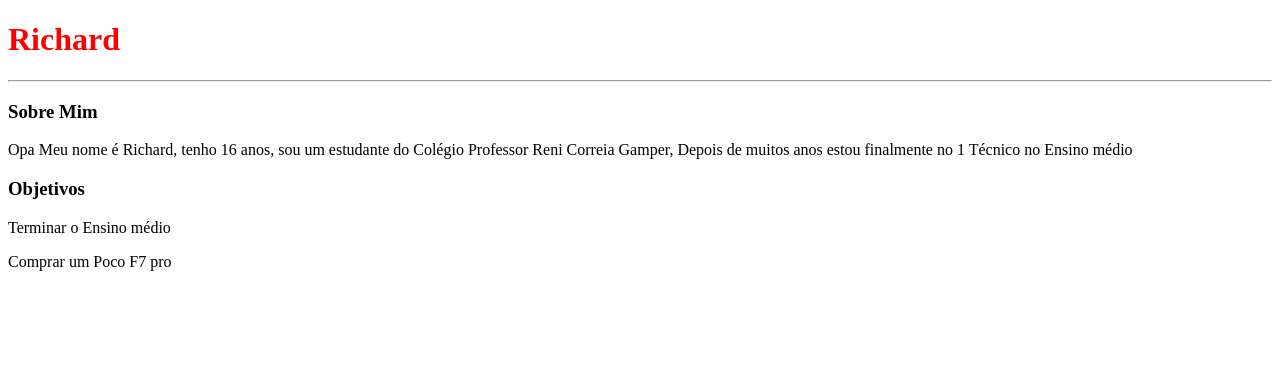
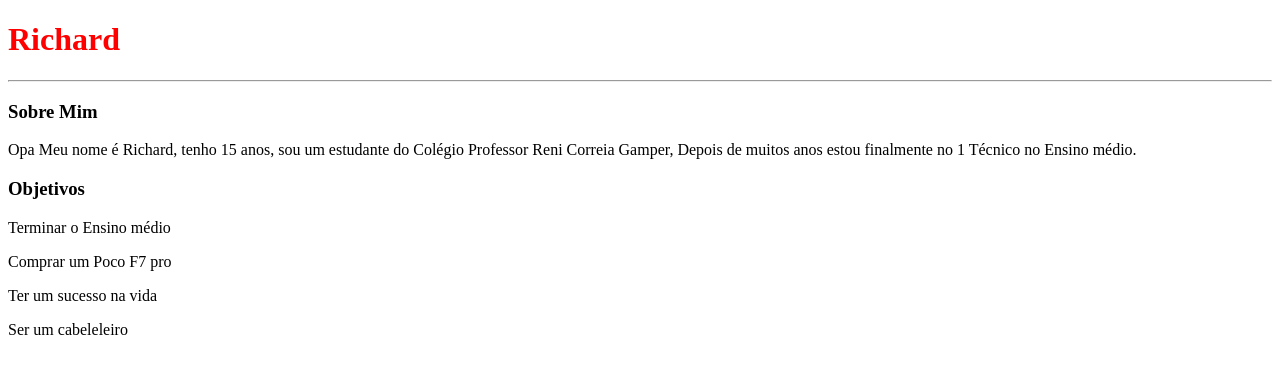
Before and after one commit to richardkayovidaldarosa/meu-site, a plain HTML site: page index.html in a window 1280 px wide. Drawn offline with Linux system fonts and the light colour scheme.

Commit message:
salvando

```diff
--- a/index.html
+++ b/index.html
@@ -19,7 +19,7 @@
 
 
 <h3>Sobre Mim</h3>
-<p>Opa Meu nome é Richard, tenho 16 anos, sou um estudante do Colégio Professor Reni Correia Gamper, Depois de muitos anos estou finalmente no 1 Técnico no Ensino médio  </p>
+<p>Opa Meu nome é Richard, tenho 15 anos, sou um estudante do Colégio Professor Reni Correia Gamper, Depois de muitos anos estou finalmente no 1 Técnico no Ensino médio.</p>
 
 
 
@@ -29,3 +29,5 @@
 <h3>Objetivos</h3>
 <p>Terminar o Ensino médio</p>
 <p>Comprar um Poco F7 pro</p>
+<p> Ter um sucesso na vida</p>
+<p> Ser um cabeleleiro</p>
```
